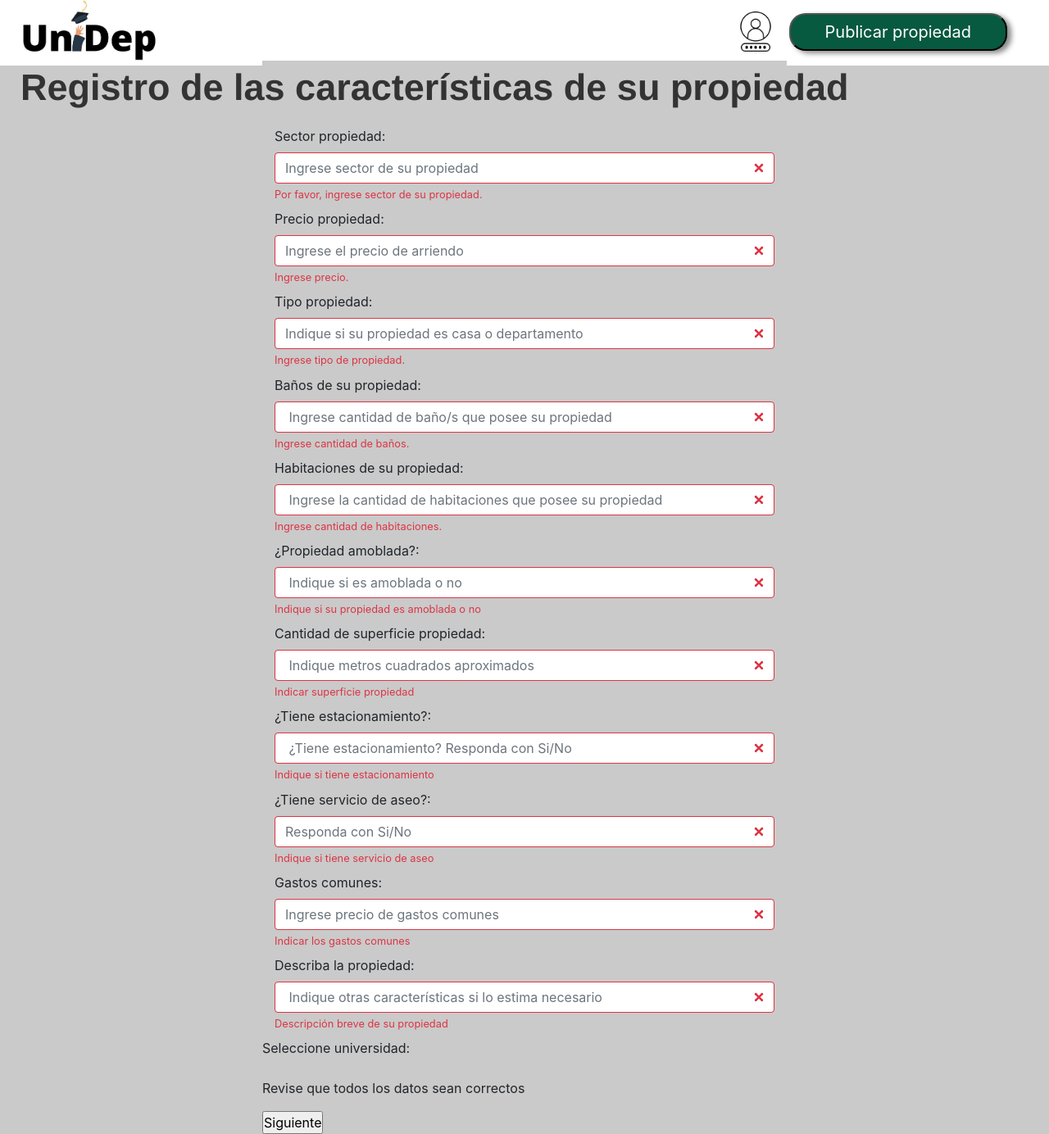
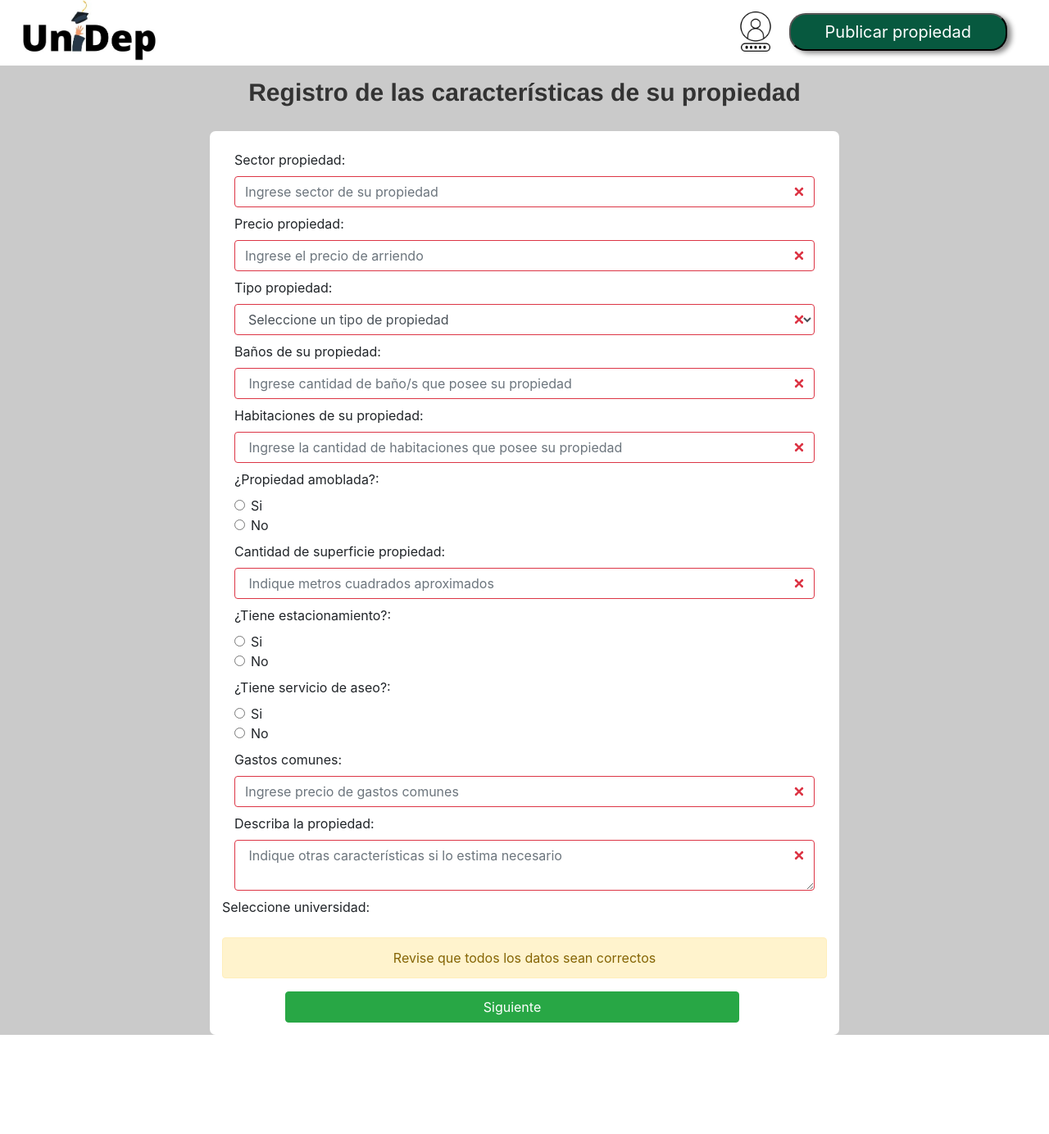
Before and after one commit to itsmillz/UniDep, a PHP site: page /formulario/formulario.php in a window 1280 px wide. Shown: the whole page at 82% size. After the commit the page ends 1263 px from the top, so only its background shows below. Run offline with PHP 8.4, Linux system fonts and the light colour scheme; data that the repository does not hold is empty; some libraries are stand-ins or nearby versions.

Commit message:
Mejora en el diseño del formulario, menos texto y más comprensible al usuario

```diff
--- a/formulario/form.css
+++ b/formulario/form.css
@@ -1,13 +1,24 @@
 body {
   margin: 0px;
   padding: 0px;
-    background-color: #cacaca;
+  /*background-color: #cacaca;*/
 }
 
 * {
   box-sizing: border-box;
 }
-
+.main-container{
+width: 100%;
+display: flex;
+flex-direction: column;
+}
+.contain{
+width: 100%;
+display: flex;
+flex-direction: column;
+justify-content: center;
+align-items: center;
+}
 
 .img-container {
   width: 30%;
@@ -73,22 +84,11 @@ body {
 }
 
 /* CSS */
-
-.form-registro {
-  width: 800px;
-  background-color: rgb(255, 255, 255);
-  padding: 30px;
-  margin: auto;
-  /* margin-top: 176px !important;  */
-  border-radius: 4px;
-  font-family: 'calibri';
-  color: black;
-  box-shadow: 0px 7px 0px #000;
-}
-
-.form-registro h4 {
-  font-size: 25px;
-  margin-bottom: 20px;
+.formulario{
+ width: 60%;
+ background-color: white;
+ padding: 15px;
+ border-radius: 7px;
 }
 
 .carac {
@@ -133,4 +133,5 @@ body {
 .h1{
 margin-top: 10px;
 text-align: center;
+font-size: 30px;
 }
--- a/formulario/formulario.php
+++ b/formulario/formulario.php
@@ -1,5 +1,3 @@
-
-
 <!DOCTYPE html>
 <html lang="en">
 
@@ -18,15 +16,16 @@
         <link rel="stylesheet" href="https://cdn.jsdelivr.net/npm/bootstrap@4.0.0/dist/css/bootstrap.min.css" integrity="sha384-Gn5384xqQ1aoWXA+058RXPxPg6fy4IWvTNh0E263XmFcJlSAwiGgFAW/dAiS6JXm" crossorigin="anonymous">
         <link rel="stylesheet" href="../Estilos/estilos.css">
         <link rel="stylesheet" href="form.css">
-</head>
-
-<body>
         <script src="https://code.jquery.com/jquery-3.2.1.slim.min.js" integrity="sha384-KJ3o2DKtIkvYIK3UENzmM7KCkRr/rE9/Qpg6aAZGJwFDMVNA/GpGFF93hXpG5KkN" crossorigin="anonymous"></script>
         <script src="https://cdn.jsdelivr.net/npm/popper.js@1.12.9/dist/umd/popper.min.js" integrity="sha384-ApNbgh9B+Y1QKtv3Rn7W3mgPxhU9K/ScQsAP7hUibX39j7fakFPskvXusvfa0b4Q" crossorigin="anonymous"></script>
         <script src="https://cdn.jsdelivr.net/npm/bootstrap@4.0.0/dist/js/bootstrap.min.js" integrity="sha384-JZR6Spejh4U02d8jOt6vLEHfe/JQGiRRSQQxSfFWpi1MquVdAyjUar5+76PVCmYl" crossorigin="anonymous"></script>
 
 
-    <header id="main-header" style="margin-bottom: -95px;">
+</head>
+
+<body>
+    <div class="main-container">
+        <header class="main-header" id="main-header" >
             <div class="img-container">
                 <img src="../imagenes/UniDep.jpg" alt="">
             </div>
@@ -38,89 +37,126 @@
             </nav>
         </header>
 
-    <div style="margin-top: 89px;" class="upfrm">
+        <div class="contain">
             <?php if(!empty($statusMsg)){ ?>
                 <p class="status-msg"><?php echo $statusMsg; ?></p>
             <?php } ?>
             <!-- <p>Registro de las características de su propiedad</p> -->
             <h1 class="h1">Registro de las características de su propiedad</h1>
-        <form name="form-work" class="was-validated mt-3 w-50 m-auto " style="background-color: #cacaca" action="../crud_propiedad/insert_propiedad.php" method="post" enctype="multipart/form-data">
+            <form name="form-work" class="was-validated formulario " action="../crud_propiedad/insert_propiedad.php" method="post" enctype="multipart/form-data">
                 <!-- <section class="form-registro" style="margin-top: 176px"> -->
 
                     <div class="col-12 mb-2 mt-2">
                         <label class="form-label" for="sector">Sector propiedad: </label>
                         <input class=" form-control" type="text" placeholder="Ingrese sector de su propiedad" name="sector"
                             required>
-                    <div class="invalid-feedback">Por favor, ingrese sector de su propiedad.</div>
+                        <!-- <div class="invalid-feedback">Por favor, ingrese sector de su propiedad.</div> -->
                     </div>
 
                     <div class="col-12 mb-2 mt-2">
                         <label class="form-label" for="precio">Precio propiedad: </label>
                         <input class="form-control" type="number" placeholder="Ingrese el precio de arriendo" name="precio"
                             required>
-                    <div class="invalid-feedback">Ingrese precio.</div>
+                        <!-- <div class="invalid-feedback">Ingrese precio.</div> -->
                     </div>
 
 
                     <div class="col-12 mb-2 mt-2">
+
                         <label class="form-label" for="propiedad">Tipo propiedad: </label>
+                        <!--
                         <input class="form-control" type="text" placeholder="Indique si su propiedad es casa o departamento" name="tipo"
                             name="tipo" required>
-                    <div class="invalid-feedback">Ingrese tipo de propiedad.</div>
+                        -->
+                        <select class="form-control" required name="" id="">
+                                <option value="">Seleccione un tipo de propiedad</option>
+                                <option value="1">Habitación</option>
+                                <option value="2">Casa</option>
+                                <option value="3">Departamento</option>
+                                <option value="4">Pensión</option>
+                        </select>
+                        <!-- <div class="invalid-feedback">Ingrese tipo de propiedad.</div> -->
                     </div>
 
                     <div class="col-12 mb-2 mt-2">
                         <label class="form-label" for="baño">Baños de su propiedad: </label>
                         <input class="form-control" type="number"
                             placeholder=" Ingrese cantidad de baño/s que posee su propiedad" name="baño" required>
-                    <div class="invalid-feedback">Ingrese cantidad de baños.</div>
+                        <!-- <div class="invalid-feedback">Ingrese cantidad de baños.</div> -->
                     </div>
 
                     <div class="col-12 mb-2 mt-2">
                         <label class="form-label" for="habitacion">Habitaciones de su propiedad: </label>
                         <input class="form-control" type="number"
                             placeholder=" Ingrese la cantidad de habitaciones que posee su propiedad" name="habitacion" required>
-                    <div class="invalid-feedback">Ingrese cantidad de habitaciones.</div>
+                        <!-- <div class="invalid-feedback">Ingrese cantidad de habitaciones.</div> -->
                     </div>
 
                     <div class="col-12 mb-2 mt-2">
                         <label class="form-label" for="amoblada">¿Propiedad amoblada?: </label>
-                    <input class="form-control" type="boolean" placeholder=" Indique si es amoblada o no" name="amoblada" required>
-                    <div class="invalid-feedback">Indique si su propiedad es amoblada o no</div>
+                        <!--
+                        <input class="form-control" type="boolean" placeholder=" Indique si es amoblada o no" name="amoblada" required>-->
+                        <div class="form-check">
+                            <input type="radio" class="form-check-input" id="radio1" required="required" name="optradio" value="option1" > Si
+                            <label class="form-check-label" for="radio1"></label>
+
+                        </div>
+                        <div class="form-check">
+                            <input type="radio" class="form-check-input" id="radio2" name="optradio" value="option2">No
+                            <label class="form-check-label" for="radio2"></label>
+                            <!-- <div class="invalid-feedback">Por favor marque una opción</div> -->
+                        </div>
+
                     </div>
 
 
                     <div class="col-12 mb-2 mt-2">
                         <label class="form-label" for="superficie">Cantidad de superficie propiedad: </label>
                         <input class="form-control" type="number" placeholder=" Indique metros cuadrados aproximados" name="superficie" required>
-                    <div class="invalid-feedback">Indicar superficie propiedad</div>
+                        <!-- <div class="invalid-feedback">Indicar superficie propiedad</div> -->
                     </div>
 
                     <div class="col-12 mb-2 mt-2">
                         <label class="form-label" for="superficie">¿Tiene estacionamiento?: </label>
-                    <input class="form-control" type="boolean" placeholder=" ¿Tiene estacionamiento? Responda con Si/No" name="estacionamiento" required>
-                    <div class="invalid-feedback">Indique si tiene estacionamiento</div>
+                        <div class="form-check">
+                            <input type="radio" class="form-check-input" id="radio1" required="required" name="optradio" value="option1" > Si
+                            <label class="form-check-label" for="radio1"></label>
+
+                        </div>
+                        <div class="form-check">
+                            <input type="radio" class="form-check-input" id="radio2" name="optradio" value="option2">No
+                            <label class="form-check-label" for="radio2"></label>
+                            <!-- <div style="left:0 ;" class="invalid-feedback">Por favor marque una opción</div> -->
+                        </div>
                     </div>
 
 
                     <div class="col-12 mb-2 mt-2">
                         <label class="form-label" for="servicio_aseo">¿Tiene servicio de aseo?: </label>
-                    <input class="form-control" type="boolean" placeholder="Responda con Si/No" name="servicio_aseo" required>
-                    <div class="invalid-feedback">Indique si tiene servicio de aseo</div>
+                        <div class="form-check">
+                            <input type="radio" class="form-check-input" id="radio1" required="required" name="optradio" value="option1" > Si
+                            <label class="form-check-label" for="radio1"></label>
+
+                        </div>
+                        <div class="form-check">
+                            <input type="radio" class="form-check-input" id="radio2" name="optradio" value="option2">No
+                            <label class="form-check-label" for="radio2"></label>
+                            <!-- <div class="invalid-feedback">Por favor marque una opción</div> -->
+                        </div>
                     </div>
 
 
                     <div class="col-12 mb-2 mt-2">
                         <label class="form-label" for="gastos_comunes">Gastos comunes: </label>
                         <input class="form-control" type="text" placeholder="Ingrese precio de gastos comunes" name="gastos_comunes" required>
-                    <div class="invalid-feedback">Indicar los gastos comunes</div>
+                        <!-- <div class="invalid-feedback">Indicar los gastos comunes</div> -->
                     </div>
 
 
                     <div class="col-12 mb-2 mt-2">
                         <label class="form-label" for="descripcion">Describa la propiedad: </label>
-                    <input class="form-control" type="text" placeholder=" Indique otras características si lo estima necesario" name="descripcion" required>
-                    <div class="invalid-feedback">Descripción breve de su propiedad</div>
+                        <textarea name="descripcion" class="form-control"  placeholder=" Indique otras características si lo estima necesario" required ></textarea>
+                        <!-- <div class="invalid-feedback">Descripción breve de su propiedad</div> -->
                     </div>
 
                     <p>Seleccione universidad:</p>
@@ -148,36 +184,12 @@
                     ?>
 
                     </div>
-                <!-- <div class="form-group"> -->
-                    <!-- <br>
-                    <label>Select Image Files to Upload:</label>
-                    <input type="file" name="image[]" multiple>
-                    <input type="submit" name="submit" value="UPLOAD"> -->
-                    <!-- <label>Imagen Uno</label> -->
-                    <!-- <input type="file" name="image[]" class="form-control" multiple/> -->
-                <!-- </div> -->
-
-                <!-- <div class="form-group">
-                    <label>Imagen Dos</label>
-                    <input type="file" name="image[]" class="form-control"/>
+                    <p class="alert alert-warning text-center ">Revise que todos los datos sean correctos</p>
+                    <div class="w-100 row">
+                        <input class="btn btn-success w-75 m-auto" type="submit" name="submit" value="Siguiente">
                     </div>
-                <div class="form-group">
-                    <label>Imagen Tres</label>
-                    <input type="file" name="image[]" class="form-control"/>
+            </form>
         </div>
-                <div class="form-group">
-                    <label>Imagen Cuatro</label>
-                    <input type="file" name="image[]" class="form-control"/>
-                </div>
-                <div class="form-group">
-                    <label>Imagen Cinco</label>
-                    <input type="file" name="image[]" class="form-control"/>
-                </div> -->
-                <!-- <input type="submit" name="submit" value="submit" class="btn btn-primary"> -->
-                <p>Revise que todos los datos sean correctos</p>
-                <input class="boton" type="submit" name="submit" value="Siguiente">
-            <!-- </section> -->
-        </form>
     </div>
 </body>
 </html>
```
Lines whose indentation alone changed are shown as unchanged.
